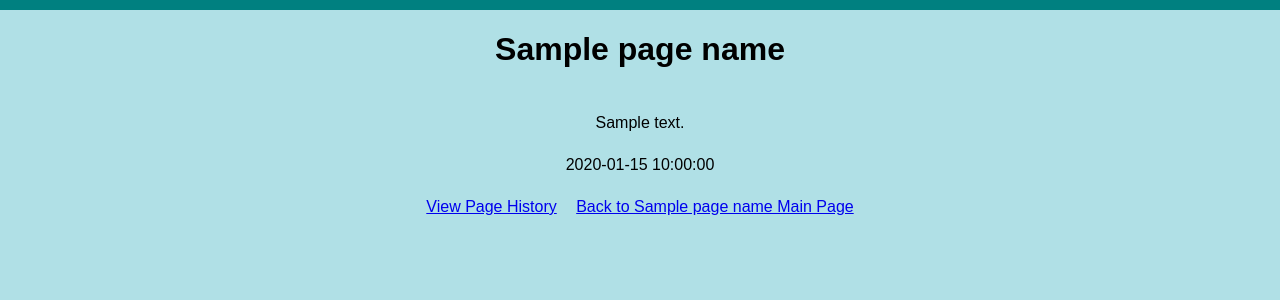
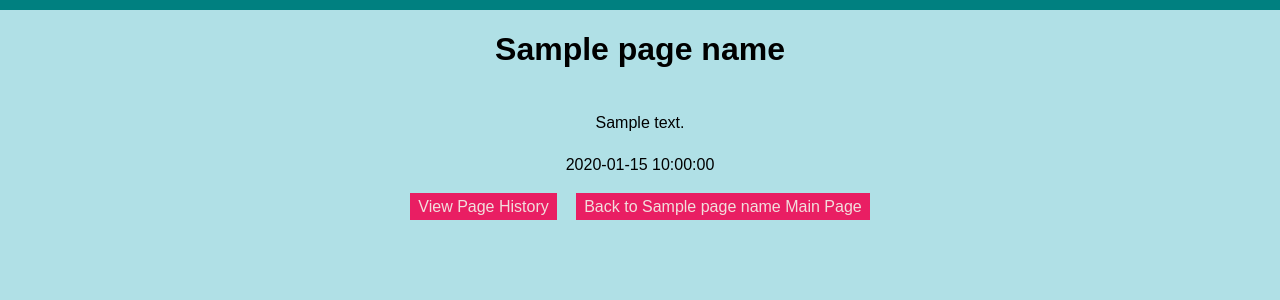
Before and after one commit to Pumala/python_wiki_app_redo, a Flask app: template templates/page_record.html in a window 1280 px wide. Shown: the part 60-360 px from the top of the page. Run offline with Flask 2, Linux system fonts and the light colour scheme; the template is opened without the code that fills it: most values are stand-ins (such as "Sample title", 1, 10 or a date in 2020).

Commit message:
add additional styling

```diff
--- a/static/main.css
+++ b/static/main.css
@@ -4,6 +4,9 @@ body {
 }
 p, body {
   margin: 0;
+}
+a {
+  text-decoration: none;
 }
 input, textarea {
   box-sizing: border-box;
@@ -87,13 +90,32 @@ button:hover {
 .links-div, .content-div {
   padding: 1.5em 0;
 }
+.links-div > a {
+  padding: 5px 8px;
+  background-color: #E91E63;
+  color: #f2dedd;
+  transition: .3s;
+}
+.links-div > a:hover {
+  background-color: rgba(233, 30, 99, 0.63);
+  color: #222;
+  transition: .3s;
+}
 .links-div a:nth-of-type(2) {
-  padding-left: 15px;
+  margin-left: 15px;
+}
+.page_hist_list {
+  text-align: left;
 }
 .page_hist_list > li {
   margin: 10px 0;
 }
-
+.page_hist_list a {
+  color: darkslateblue;
+}
+.page_hist_list a:hover {
+  color: mediumslateblue;
+}
 /**********************************
             MEDIA QUERIES
 **********************************/
```
